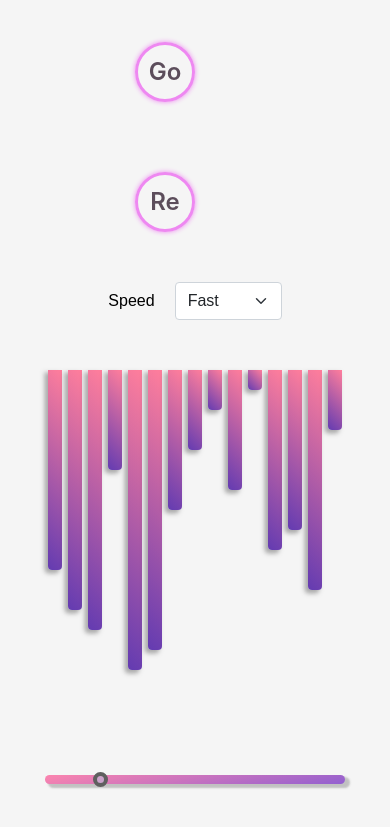
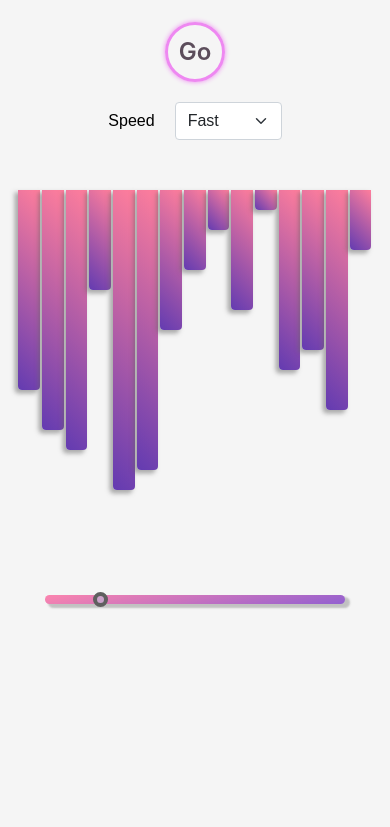
Before and after one commit to paprajapati9/algorithm-visualization, a website: page sorting/test.html in a window 390 px wide. Shown: the part 113-940 px from the top of the page. After the commit the page ends 844 px from the top, so only its background shows below. Drawn offline with Linux system fonts and the light colour scheme.

Commit message:
fixed issues related to mergesort

```diff
--- a/sorting/mergesort/mergesort.js
+++ b/sorting/mergesort/mergesort.js
@@ -1,8 +1,10 @@
 export default async function mergesort(){
     if(this.options.solve){
+        document.body.classList.add("pp-sort-inprogress");
         await solveSort(this.selector, this.options);
-        this.isReady=true
-        // console.log("ENDOFPROGRAM###############",this.isReady)
+        this.isReady=true;
+        this.options.solve=false;
+        document.body.classList.remove("pp-sort-inprogress");
     }else{
         return this.generateSort(this.selector, this.options);
     }
--- a/sorting/sort.css
+++ b/sorting/sort.css
@@ -8,7 +8,7 @@
     background-image: linear-gradient(46deg,#633bb1,#ff7e9c);
     box-shadow: -3px 3px 4px 0.5px rgb(101 101 101 / 51%);
     border-radius: 0 0 4px 4px;
-    margin:0 3px;
+    margin:0 2px;
 }
 
 .pp-active-sort-elment-fast{
@@ -27,8 +27,25 @@
     cursor: pointer;
 }
 
+.pp-sort-inprogress .pp-form button,
+.pp-sort-inprogress .pp-array-size{
+    pointer-events: none !important;
+}
+
 @keyframes blinker {
     50% {
         background: rgb(65, 211, 121);
     }
 }
+
+@media screen and (max-width : 820px) {
+    .pp-array-element{
+        margin:0 2px;
+    }
+}
+
+@media screen and (max-width : 520px) {
+    .pp-array-element{
+        margin:0 1px;
+    }
+}
--- a/sorting/test.css
+++ b/sorting/test.css
@@ -26,7 +26,7 @@
     font-weight: 600;
     margin-top: 50px;
 
-    transform: translate(-50%,-50%);
+    transform: translate(0%,-50%);
 
 }
 
@@ -74,7 +74,7 @@
     }
 }
 .pp-sorting-container{
-    width: 80%;
+    width: 85%;
 }
 
 .pp-array-size{
@@ -155,3 +155,22 @@
     grid-template-columns: max-content;
     grid-gap: 10px;
 } */
+
+@media screen and (max-width : 820px) {
+    .pp-array-element{
+        width: 90%;
+    }
+}
+
+@media screen and (max-width : 620px) {
+    .pp-form button{
+        transform: unset;
+        margin-top: unset;
+    }
+}
+
+@media screen and (max-width : 460px) {
+    .pp-sorting-container{
+        width: 95%;
+    }
+}
--- a/sorting/test.html
+++ b/sorting/test.html
@@ -18,9 +18,6 @@
             <form class="pp-form">
                 <div class="pp-form-row">
                     <button type="submit">Go</button>
-                </div>
-                <div class="pp-reset">
-                    <button type="submit">Re</button>
                 </div>
                 <div class="pp-form-row pp-split-2-column">
                     <label>Speed</label>
```
Also changed, not shown: dist/PPviz.min.css, dist/PPviz.min.js.
